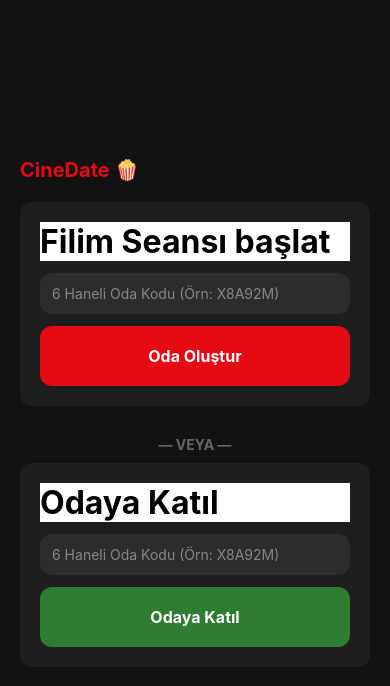
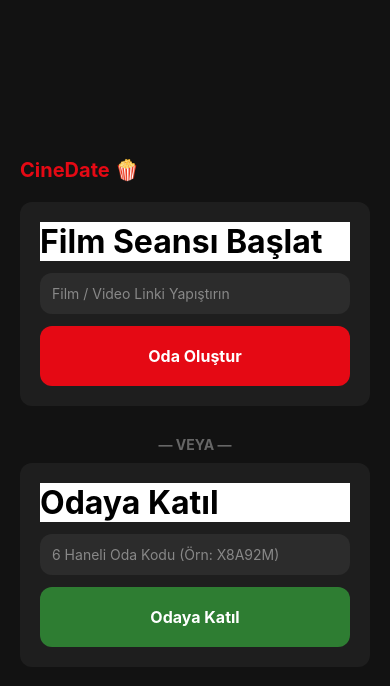
Before and after one commit to ninjaadel/CineDate, a React Native app in the folder CineDateMobile/: screen /Home in a window 390 px wide. Shown: the top 686 px of the page. Built offline with nearby package versions, Linux system fonts and the light colour scheme.

Commit message:
bititremedim

```diff
--- a/CineDateMobile/src/screen/HomeScreen.tsx
+++ b/CineDateMobile/src/screen/HomeScreen.tsx
@@ -29,7 +29,7 @@ export const HomeScreen = ({ navigation }: any) => {
 
     setLoading(true);
     try {
-      const response = await axios.post(`${API_URL}/scrape`, {
+      const response = await axios.post(`http://10.0.2.2:4000/scrape`, {
         url: targetUrl,
       });
       const { headers, streamUrl } = response.data;
@@ -39,7 +39,7 @@ export const HomeScreen = ({ navigation }: any) => {
         'create_room',
         { streamUrl, headers },
         (res: { success: boolean; roomId: string }) => {
-          setLoading(true);
+          setLoading(false);
           if (res.success) {
             setRoomData({
               roomId: res.roomId,
@@ -54,7 +54,12 @@ export const HomeScreen = ({ navigation }: any) => {
         },
       );
     } catch (error) {
+      const err = error as any; // TypeScript'e 'err' değişkenini serbest bırakmasını söylüyoruz
       setLoading(false);
+
+      console.log('--- SCRAPE DETAYLI HATA ---');
+      console.log(err?.response?.data || err?.message || err);
+
       Alert.alert('Hata', 'Film kaynağı çekilemedi. Linki kontrol edin.');
     }
   };
@@ -90,16 +95,17 @@ export const HomeScreen = ({ navigation }: any) => {
     <View style={Styles.container}>
       <Text style={Styles.title}>CineDate 🍿</Text>
 
+      {/* Film Seansı Başlat Bölümü */}
       <View style={Styles.card}>
-        <Text style={Styles.cardTitle}>Filim Seansı başlat</Text>
+        <Text style={Styles.cardTitle}>Film Seansı Başlat</Text>
         <TextInput
           style={Styles.inpurt}
-          placeholder="6 Haneli Oda Kodu (Örn: X8A92M)"
+          placeholder="Film / Video Linki Yapıştırın"
           placeholderTextColor="#888"
-          maxLength={6}
-          value={joinCode}
-          onChangeText={setJoinCode}
-        ></TextInput>
+          value={targetUrl}
+          onChangeText={setTargetUrl}
+          autoCapitalize="none"
+        />
         <TouchableOpacity
           style={Styles.button}
           onPress={handleCreateRoom}
```
Also changed, not shown: 422 other files (tests, documents, lock files or other folders).
